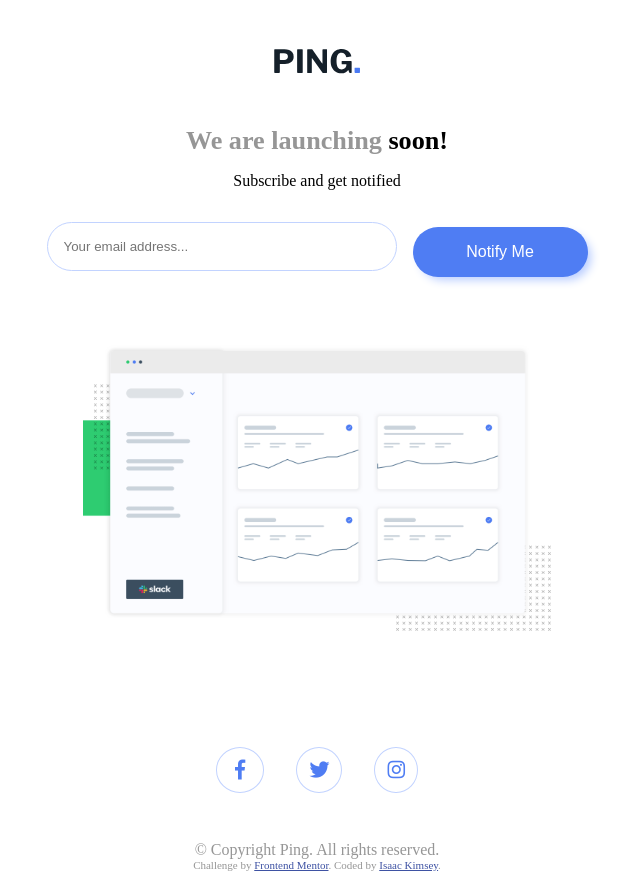
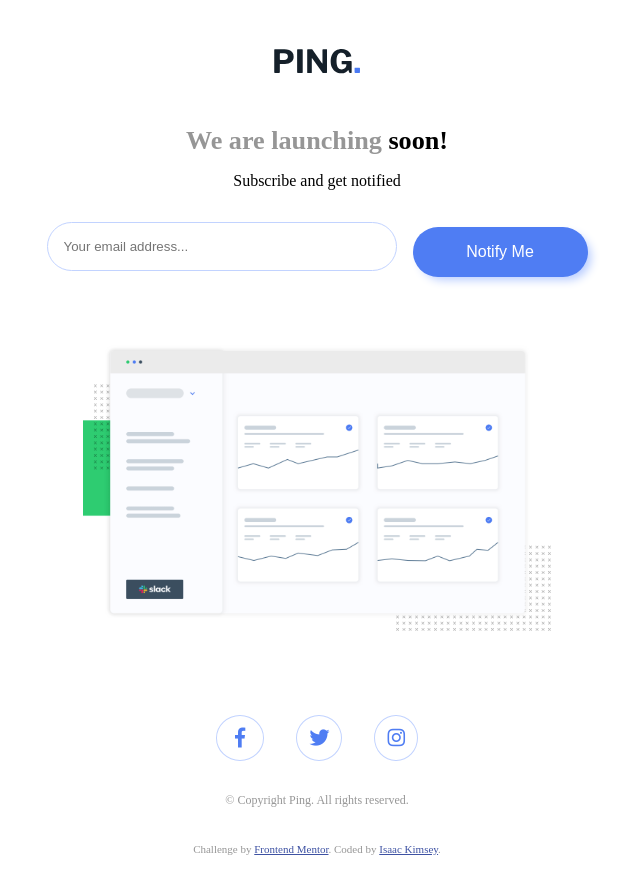
Before and after one commit to jordankimsey/ping-coming-soon-page, a plain HTML site: page index.html in a window 1280 px wide. Shown: the whole page, without its empty margins (323-963 px from the left). Drawn offline with Linux system fonts and the light colour scheme.

Commit message:
footer style

```diff
--- a/style.css
+++ b/style.css
@@ -120,7 +120,7 @@ body {
     align-items: center;
     justify-content: center;
     color: var(--primary-blue);
-    padding: 2rem;
+
 }
 
 .social-media i {
@@ -140,3 +140,9 @@ body {
 footer p {
     color: var(--neutral-gray);
 }
+
+footer {
+  font-size: 12px;
+  margin-top: 1rem;
+  margin-bottom: 1.2rem;
+}
```
